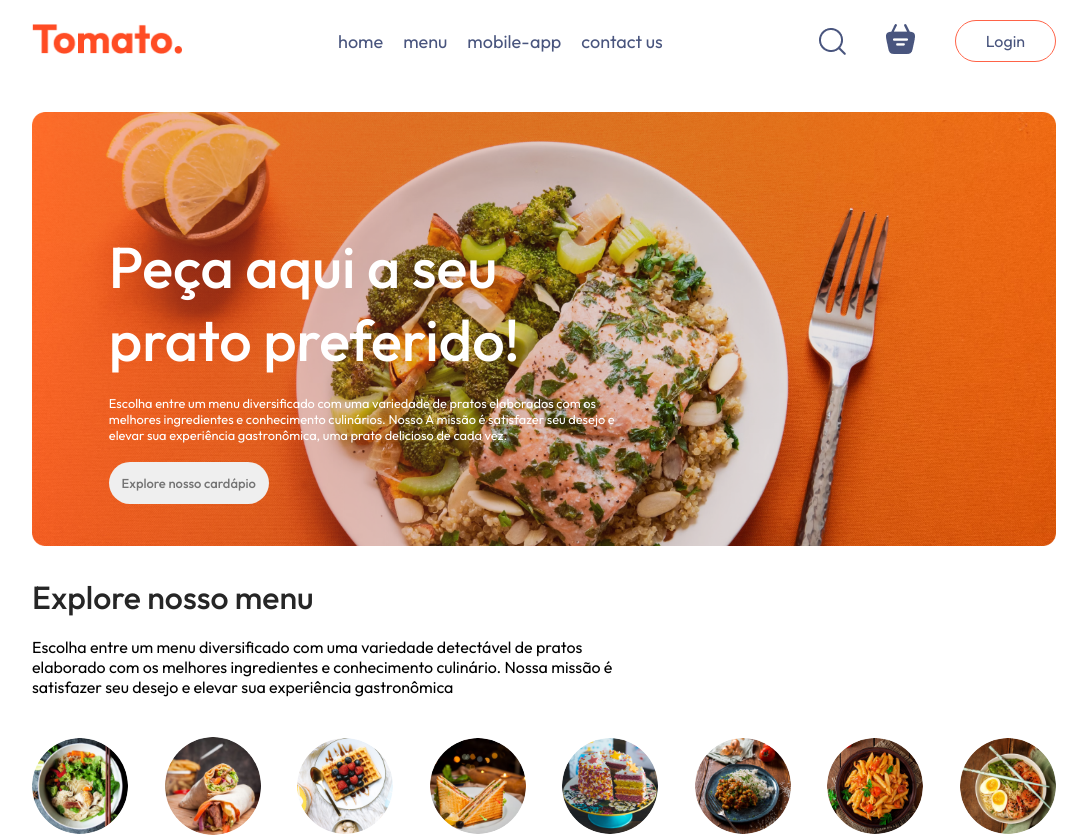
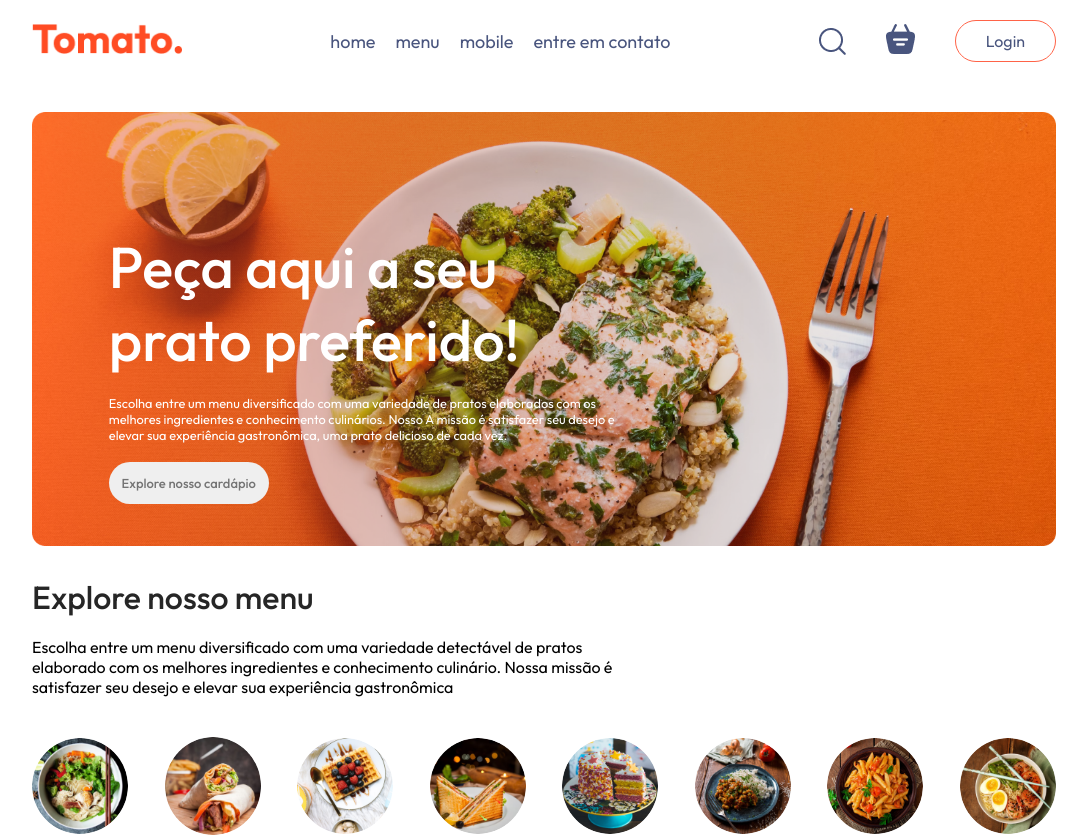
Before and after one commit to matheushenriquecsb/food-delivery-react, a React (Vite) app: page / in a window 1280 px wide. Shown: the top 837 px of the page, without its empty margins (96-1183 px from the left). Built offline with nearby package versions, Linux system fonts and the light colour scheme; no server answers.

Commit message:
Update Navbar.jsx

```diff
--- a/src/components/Navbar/Navbar.jsx
+++ b/src/components/Navbar/Navbar.jsx
@@ -42,14 +42,14 @@ const Navbar = ({ setShowLogin }) => {
           onClick={() => setMenu("mobile-app")}
           className={menu === "mobile-app" ? "active" : ""}
         >
-          mobile-app
+          mobile
         </a>
         <a
           href="#app-download"
           onClick={() => setMenu("contact-us")}
           className={menu === "contact-us" ? "active" : ""}
         >
-          contact us
+          entre em contato
         </a>
       </ul>
       <div className="navbar-right">
```
